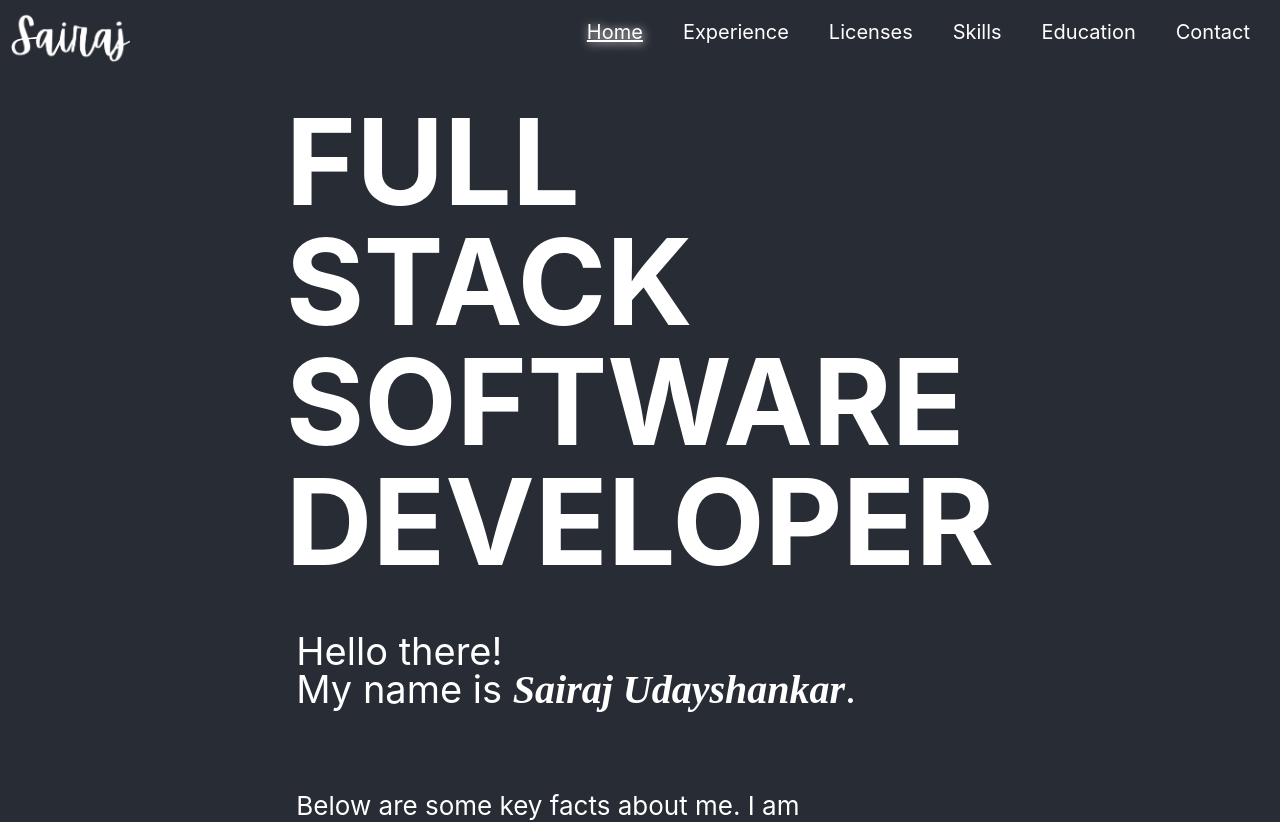
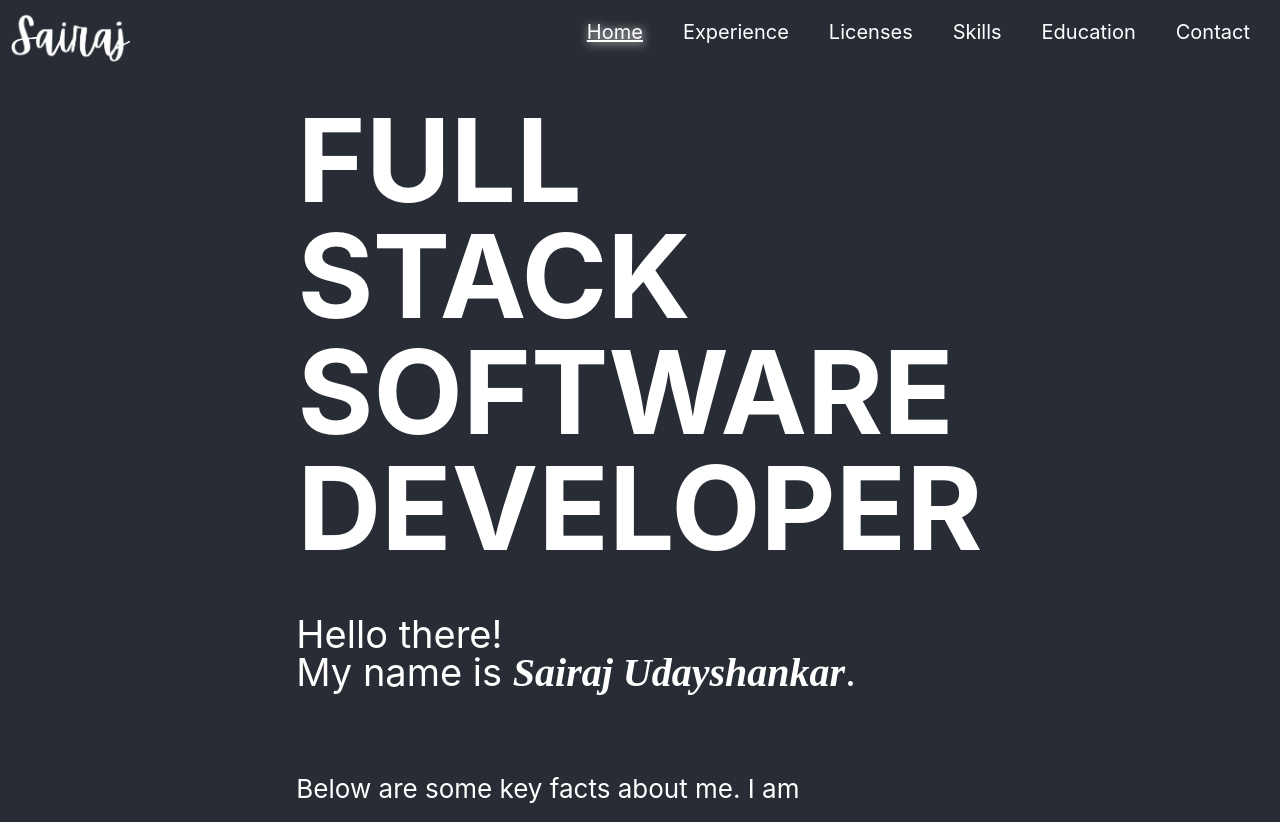
Before and after one commit to SairajGunner/Portfolio, a React (Create React App) app in the folder portfolio/: page / in a window 1280 px wide. Shown: the top 822 px of the page. Built offline with nearby package versions, Linux system fonts and the light colour scheme.

Commit message:
Changes to the font size on home screen

```diff
--- a/portfolio/src/components/home/Home.scss
+++ b/portfolio/src/components/home/Home.scss
@@ -22,7 +22,7 @@ p {
 
 .gigantic-font {
     cursor: default;
-    font-size: 120px;
+    font-size: calc(100px + 2vmin);
     font-weight: bold;
     margin: 0.1em;
 }
```
